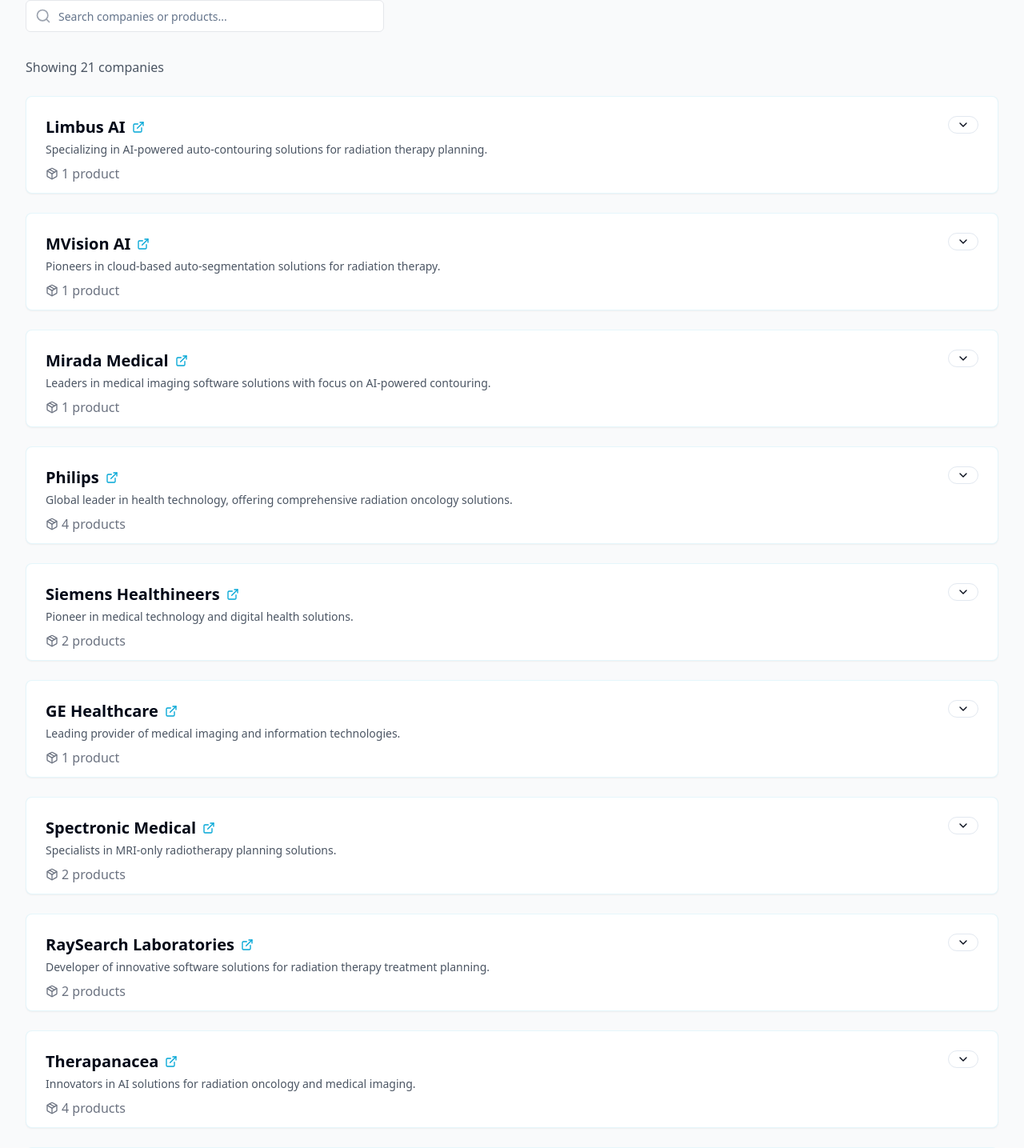
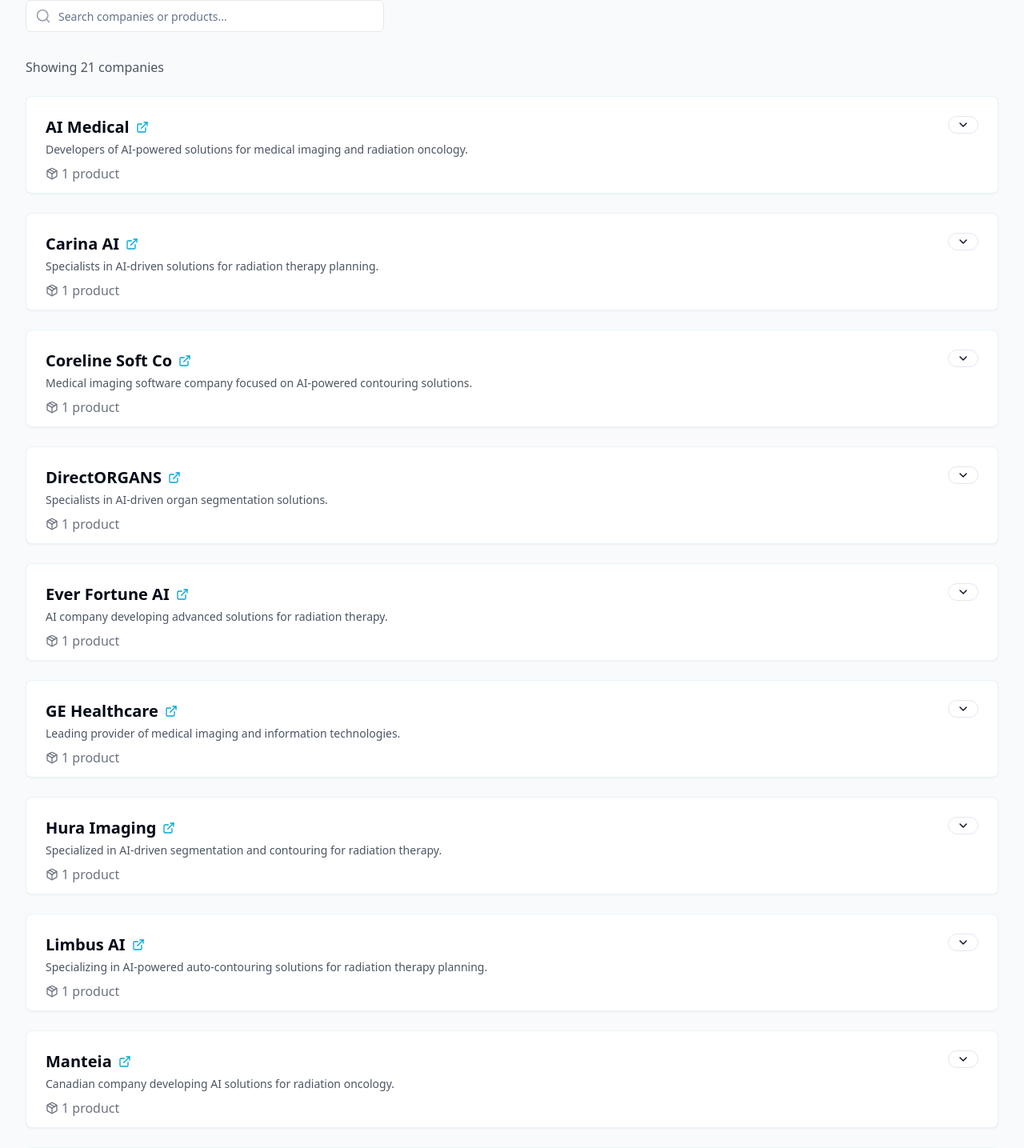
Before and after one commit to DLinRT-eu/website, a React (Vite) app: page /dlinrt-products/companies in a window 1280 px wide. Shown: the part 268-1703 px from the top of the page at 80% size. Built offline with nearby package versions, Linux system fonts and the light colour scheme.

Commit message:
filter orders

```diff
--- a/src/components/FilterBar.tsx
+++ b/src/components/FilterBar.tsx
@@ -24,8 +24,15 @@ const FilterBar = ({ onFiltersChange, onFilterUpdate }: FilterBarProps) => {
       />
 
       <FilterSelect
-        placeholder="Select locations"
-        options={[...getAllOptions('anatomicalLocation'), 'Head & Neck']}
+        placeholder="Select modality"
+        options={getAllOptions('modality')}
+        selectedValues={filters.modalities}
+        onValueChange={(value) => handleFilterChange(value, 'modalities')}
+      />
+
+      <FilterSelect
+        placeholder="Select anatomy"
+        options={getAllOptions('anatomicalLocation')}
         selectedValues={filters.locations}
         onValueChange={(value) => handleFilterChange(value, 'locations')}
       />
@@ -37,12 +44,6 @@ const FilterBar = ({ onFiltersChange, onFilterUpdate }: FilterBarProps) => {
         onValueChange={(value) => handleFilterChange(value, 'certifications')}
       />
 
-      <FilterSelect
-        placeholder="Select modality"
-        options={getAllOptions('modality')}
-        selectedValues={filters.modalities}
-        onValueChange={(value) => handleFilterChange(value, 'modalities')}
-      />
     </div>
   );
 };
--- a/src/data/companies.ts
+++ b/src/data/companies.ts
@@ -3,32 +3,95 @@ import { CompanyDetails } from "@/types/company";
 
 export const COMPANIES: CompanyDetails[] = [
   {
-    id: "limbus-ai",
-    name: "Limbus AI",
-    description: "Specializing in AI-powered auto-contouring solutions for radiation therapy planning.",
-    website: "https://www.limbus.ai",
-    productIds: ["limbus-contour"]
+    "id": "ai-medical",
+    "name": "AI Medical",
+    "description": "Developers of AI-powered solutions for medical imaging and radiation oncology.",
+    "website": "https://www.aimedical.io/",
+    "productIds": ["ai-medical-jazz"]
   },
   {
-    id: "mvision-ai",
-    name: "MVision AI",
-    description: "Pioneers in cloud-based auto-segmentation solutions for radiation therapy.",
-    website: "https://www.mvision.ai",
-    productIds: ["mvision-autosegment"]
+    "id": "carina-ai",
+    "name": "Carina AI",
+    "description": "Specialists in AI-driven solutions for radiation therapy planning.",
+    "website": "https://carina.ai/",
+    "productIds": ["carina-intcontour"]
   },
   {
-    id: "mirada-medical",
-    name: "Mirada Medical",
-    description: "Leaders in medical imaging software solutions with focus on AI-powered contouring.",
-    website: "https://mirada-medical.com",
-    productIds: ["mirada-dlc"]
+    "id": "coreline-soft",
+    "name": "Coreline Soft Co",
+    "description": "Medical imaging software company focused on AI-powered contouring solutions.",
+    "website": "https://www.corelinesoft.com/",
+    "productIds": ["coreline-aview-rt-acs"]
   },
   {
-    id: "philips-healthcare",
-    name: "Philips",
-    description: "Global leader in health technology, offering comprehensive radiation oncology solutions.",
-    website: "https://www.philips.com/healthcare",
-    productIds: [
+    "id": "directorgans",
+    "name": "DirectORGANS",
+    "description": "Specialists in AI-driven organ segmentation solutions.",
+    "website": "https://www.directorgans.com/",
+    "productIds": ["directorgans"]
+  },
+  {
+    "id": "everfortune-ai",
+    "name": "Ever Fortune AI",
+    "description": "AI company developing advanced solutions for radiation therapy.",
+    "website": "https://www.everfortune.ai/",
+    "productIds": ["everfortune-rt-suite"]
+  },
+  {
+    "id": "ge-healthcare",
+    "name": "GE Healthcare",
+    "description": "Leading provider of medical imaging and information technologies.",
+    "website": "https://www.gehealthcare.com",
+    "productIds": ["ge-auto-segmentation"]
+  },
+  {
+    "id": "hura-imaging",
+    "name": "Hura Imaging",
+    "description": "Specialized in AI-driven segmentation and contouring for radiation therapy.",
+    "website": "https://www.huraimaging.com/",
+    "productIds": ["hura-hurart"]
+  },
+  {
+    "id": "limbus-ai",
+    "name": "Limbus AI",
+    "description": "Specializing in AI-powered auto-contouring solutions for radiation therapy planning.",
+    "website": "https://www.limbus.ai",
+    "productIds": ["limbus-contour"]
+  },
+  {
+    "id": "manteia",
+    "name": "Manteia",
+    "description": "Canadian company developing AI solutions for radiation oncology.",
+    "website": "https://manteia.ca/",
+    "productIds": ["manteia-accucontour"]
+  },
+  {
+    "id": "mim-software",
+    "name": "MIM Software",
+    "description": "Provider of medical imaging software for radiation oncology and other specialties.",
+    "website": "https://www.mimsoftware.com/",
+    "productIds": ["mim-contour-protegeai"]
+  },
+  {
+    "id": "mirada-medical",
+    "name": "Mirada Medical",
+    "description": "Leaders in medical imaging software solutions with focus on AI-powered contouring.",
+    "website": "https://mirada-medical.com",
+    "productIds": ["mirada-dlc"]
+  },
+  {
+    "id": "mvision-ai",
+    "name": "MVision AI",
+    "description": "Pioneers in cloud-based auto-segmentation solutions for radiation therapy.",
+    "website": "https://www.mvision.ai",
+    "productIds": ["mvision-autosegment"]
+  },
+  {
+    "id": "philips-healthcare",
+    "name": "Philips",
+    "description": "Global leader in health technology, offering comprehensive radiation oncology solutions.",
+    "website": "https://www.philips.com/healthcare",
+    "productIds": [
       "philips-auto-contouring",
       "philips-mrcat-head-neck",
       "philips-mrcat-brain",
@@ -36,122 +99,59 @@ export const COMPANIES: CompanyDetails[] = [
     ]
   },
   {
-    id: "siemens-healthineers",
-    name: "Siemens Healthineers",
-    description: "Pioneer in medical technology and digital health solutions.",
-    website: "https://www.siemens-healthineers.com",
-    productIds: ["siemens-syngo-ct", "siemens-ai-rad-companion"]
+    "id": "radformation",
+    "name": "RadFormation",
+    "description": "Developers of quality assurance and automation tools for radiation oncology.",
+    "website": "https://radformation.com/",
+    "productIds": ["radformation-autocontour"]
   },
   {
-    id: "ge-healthcare",
-    name: "GE Healthcare",
-    description: "Leading provider of medical imaging and information technologies.",
-    website: "https://www.gehealthcare.com",
-    productIds: ["ge-auto-segmentation"]
+    "id": "raysearch",
+    "name": "RaySearch Laboratories",
+    "description": "Developer of innovative software solutions for radiation therapy treatment planning.",
+    "website": "https://www.raysearchlabs.com",
+    "productIds": ["raysearch-raystation", "raysearch-raystation-deep-learning"]
   },
   {
-    id: "spectronic-medical",
-    name: "Spectronic Medical",
-    description: "Specialists in MRI-only radiotherapy planning solutions.",
-    website: "https://spectronicmedical.com/",
-    productIds: ["spectronic-mriplus", "spectronic-mri-planner"]
+    "id": "siemens-healthineers",
+    "name": "Siemens Healthineers",
+    "description": "Pioneer in medical technology and digital health solutions.",
+    "website": "https://www.siemens-healthineers.com",
+    "productIds": ["siemens-syngo-ct", "siemens-ai-rad-companion"]
   },
   {
-    id: "raysearch",
-    name: "RaySearch Laboratories",
-    description: "Developer of innovative software solutions for radiation therapy treatment planning.",
-    website: "https://www.raysearchlabs.com",
-    productIds: ["raysearch-raystation", "raysearch-raystation-deep-learning"]
+    "id": "spectronic-medical",
+    "name": "Spectronic Medical",
+    "description": "Specialists in MRI-only radiotherapy planning solutions.",
+    "website": "https://spectronicmedical.com/",
+    "productIds": ["spectronic-mriplus", "spectronic-mri-planner"]
   },
   {
-    id: "therapanacea",
-    name: "Therapanacea",
-    description: "Innovators in AI solutions for radiation oncology and medical imaging.",
-    website: "https://www.therapanacea.eu",
-    productIds: ["therapanacea-annotate", "therapanacea-adaptbox", "mr-box-synthetic"]
+    "id": "synaptiq",
+    "name": "Synaptiq",
+    "description": "AI company developing solutions for medical imaging and radiation therapy.",
+    "website": "https://synaptiq.io/",
+    "productIds": ["synaptiq-mediq-rt"]
   },
   {
-    id: "ai-medical",
-    name: "AI Medical",
-    description: "Developers of AI-powered solutions for medical imaging and radiation oncology.",
-    website: "https://www.aimedical.io/",
-    productIds: ["ai-medical-jazz"]
+    "id": "therapanacea",
+    "name": "Therapanacea",
+    "description": "Innovators in AI solutions for radiation oncology and medical imaging.",
+    "website": "https://www.therapanacea.eu",
+    "productIds": ["therapanacea-annotate", "therapanacea-adaptbox", "mr-box-synthetic"]
   },
   {
-    id: "carina-ai",
-    name: "Carina AI",
-    description: "Specialists in AI-driven solutions for radiation therapy planning.",
-    website: "https://carina.ai/",
-    productIds: ["carina-intcontour"]
+    "id": "vysioner",
+    "name": "Vysioner",
+    "description": "Provider of AI-powered solutions for cancer care.",
+    "website": "https://www.vysioneer.com/",
+    "productIds": ["vysioner-vbrain"]
   },
   {
-    id: "coreline-soft",
-    name: "Coreline Soft Co",
-    description: "Medical imaging software company focused on AI-powered contouring solutions.",
-    website: "https://www.corelinesoft.com/",
-    productIds: ["coreline-aview-rt-acs"]
-  },
-  {
-    id: "everfortune-ai",
-    name: "Ever Fortune AI",
-    description: "AI company developing advanced solutions for radiation therapy.",
-    website: "https://www.everfortune.ai/",
-    productIds: ["everfortune-rt-suite"]
-  },
-  {
-    id: "hura-imaging",
-    name: "Hura Imaging",
-    description: "Specialized in AI-driven segmentation and contouring for radiation therapy.",
-    website: "https://www.huraimaging.com/",
-    productIds: ["hura-hurart"]
-  },
-  {
-    id: "manteia",
-    name: "Manteia",
-    description: "Canadian company developing AI solutions for radiation oncology.",
-    website: "https://manteia.ca/",
-    productIds: ["manteia-accucontour"]
-  },
-  {
-    id: "mim-software",
-    name: "MIM Software",
-    description: "Provider of medical imaging software for radiation oncology and other specialties.",
-    website: "https://www.mimsoftware.com/",
-    productIds: ["mim-contour-protegeai"]
-  },
-  {
-    id: "radformation",
-    name: "RadFormation",
-    description: "Developers of quality assurance and automation tools for radiation oncology.",
-    website: "https://radformation.com/",
-    productIds: ["radformation-autocontour"]
-  },
-  {
-    id: "directorgans",
-    name: "DirectORGANS",
-    description: "Specialists in AI-driven organ segmentation solutions.",
-    website: "https://www.directorgans.com/",
-    productIds: ["directorgans"]
-  },
-  {
-    id: "synaptiq",
-    name: "Synaptiq",
-    description: "AI company developing solutions for medical imaging and radiation therapy.",
-    website: "https://synaptiq.io/",
-    productIds: ["synaptiq-mediq-rt"]
-  },
-  {
-    id: "vysioner",
-    name: "Vysioner",
-    description: "Provider of AI-powered solutions for cancer care.",
-    website: "https://www.vysioneer.com/",
-    productIds: ["vysioner-vbrain"]
-  },
-  {
-    id: "wisdom-tech",
-    name: "Wisdom Tech",
-    description: "Chinese company specializing in AI solutions for radiation oncology.",
-    website: "http://www.wisdomtech.com.cn/",
-    productIds: ["wisdom-deep-contour"]
+    "id": "wisdom-tech",
+    "name": "Wisdom Tech",
+    "description": "Chinese company specializing in AI solutions for radiation oncology.",
+    "website": "http://www.wisdomtech.com.cn/",
+    "productIds": ["wisdom-deep-contour"]
   }
 ];
--- a/src/hooks/useFilters.ts
+++ b/src/hooks/useFilters.ts
@@ -10,18 +10,18 @@ export const useFilters = (
 ) => {
   const [filters, setFilters] = useState<FilterState>({
     tasks: [],
+    modalities: [],
     locations: [],
-    certifications: [],
-    modalities: []
+    certifications: []
   });
 
   useEffect(() => {
     const handleReset = () => {
       setFilters({
         tasks: [],
+        modalities: [],
         locations: [],
-        certifications: [],
-        modalities: []
+        certifications: []
       });
     };
 
@@ -31,7 +31,7 @@ export const useFilters = (
 
   useEffect(() => {
     onFiltersChange?.(
-      Boolean(filters.tasks.length || filters.locations.length || filters.certifications.length || filters.modalities.length)
+      Boolean(filters.tasks.length || filters.modalities.length || filters.locations.length || filters.certifications.length )
     );
     onFilterUpdate?.(filters);
   }, [filters, onFiltersChange, onFilterUpdate]);
```
